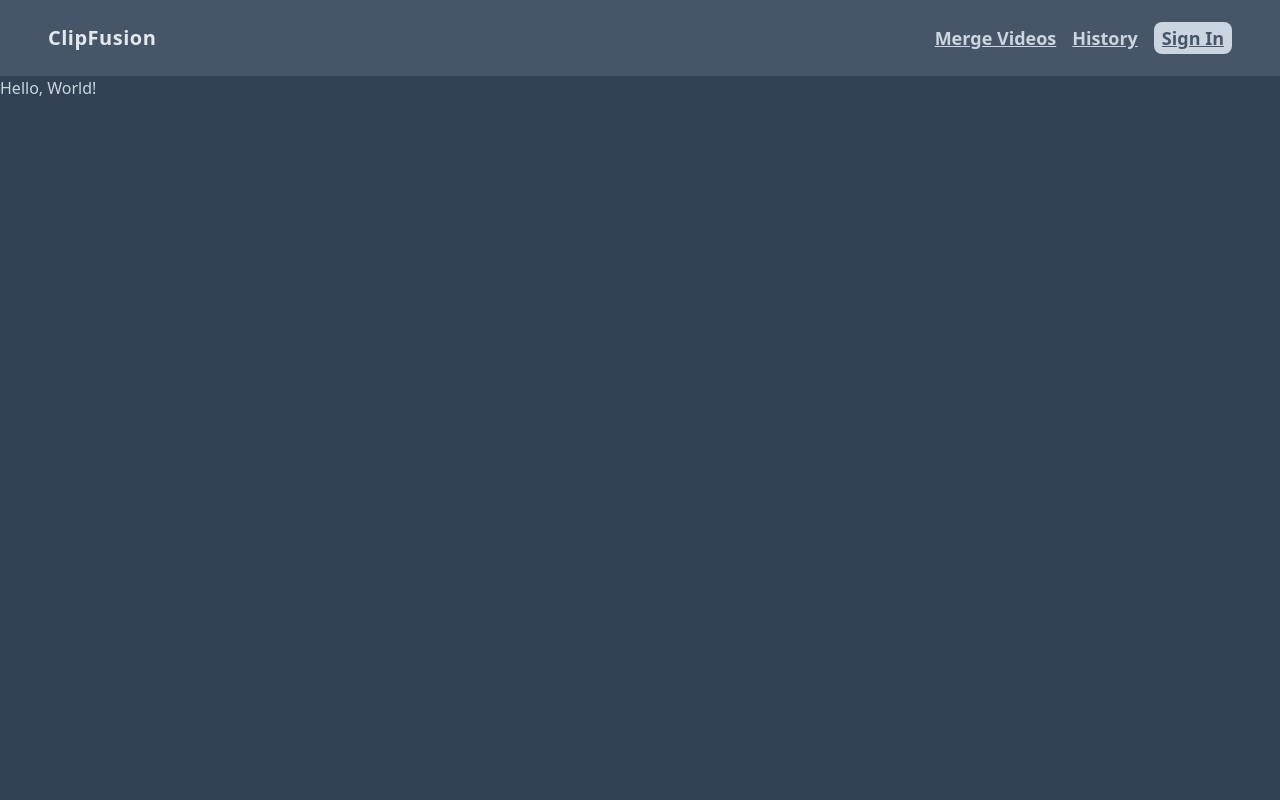
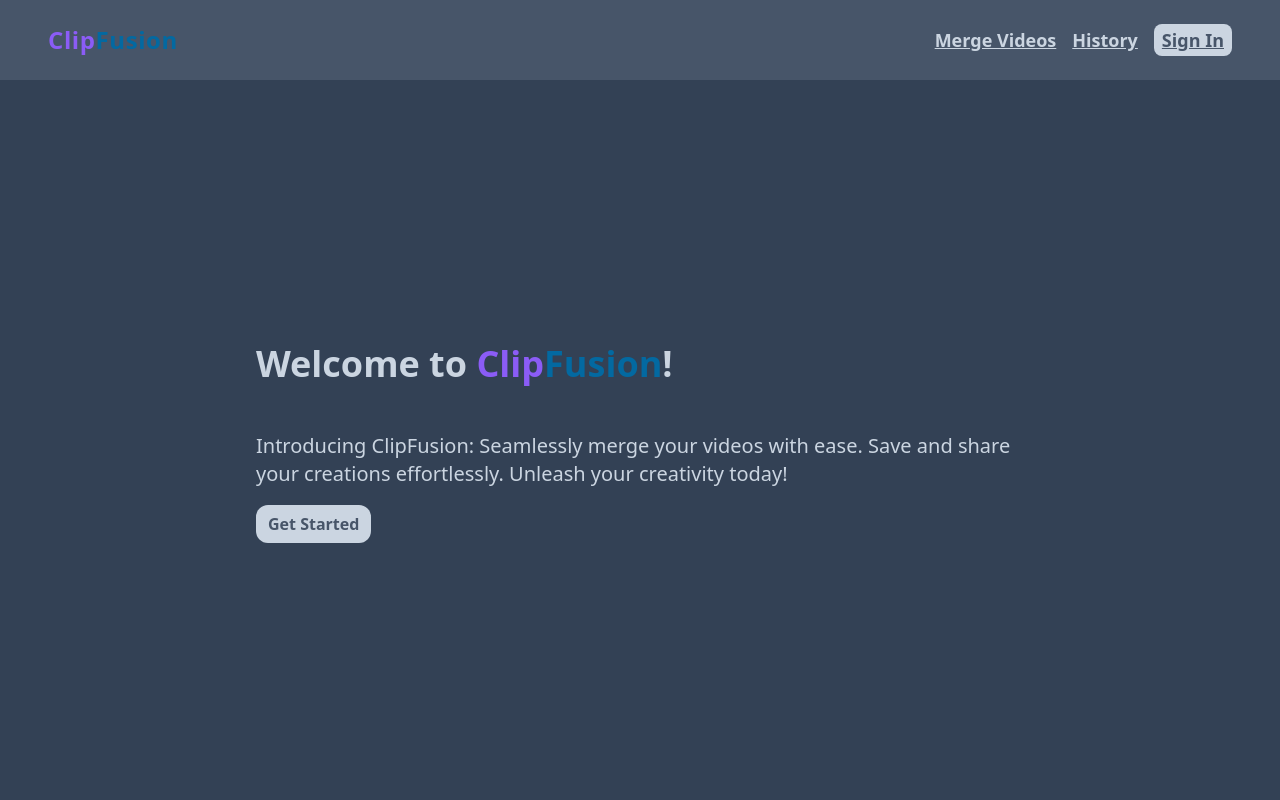
Before and after one commit to StivenF0/clipfusion, a Flask app: page / in a window 1280 px wide. Run offline with Flask 3, Linux system fonts and the light colour scheme.

Commit message:
Make index page design

```diff
--- a/templates/index.html
+++ b/templates/index.html
@@ -1,5 +1,17 @@
 {% extends "layout.html" %}
 
 {% block content %}
-  Hello, World!
+  <div class="absolute inset-0 flex flex-col items-center justify-center">
+    <div class="max-w-3xl w-full">
+      <h2 class="text-4xl font-bold pb-8">
+        Welcome to <span style="color: #8b5cf6;">Clip</span><span style="color: #0369a1;">Fusion</span>!
+      </h2>
+      <p class="text-xl pt-4 pb-6">
+        Introducing ClipFusion: Seamlessly merge your videos with ease. Save and share your creations effortlessly. Unleash your creativity today!
+      </p>
+      <a href="{{ url_for('video') }}" class="px-3 py-2 bg-slate-300 text-slate-600 rounded-xl font-semibold cursor-pointer">
+        Get Started
+      </a>
+    </div>
+  </div>
 {% endblock %}
--- a/templates/layout.html
+++ b/templates/layout.html
@@ -8,22 +8,20 @@
 </head>
 <body class="flex flex-col min-h-screen">
   <header class="flex items-center justify-between py-6 px-12 bg-slate-600">
-    <div class="text-slate-200 font-bold text-xl">
+    <div class="text-slate-200 font-bold text-2xl">
       <a class="tracking-wide" href="{{ url_for('index') }}">
-        ClipFusion
+        <span style="color: #8b5cf6;">Clip</span><span style="color: #0369a1;">Fusion</span>
       </a>
     </div>
     <div>
       <ul class="flex gap-4 text-slate-300 text-lg font-semibold underline">
         <li><a href="{{ url_for('video') }}">Merge Videos</a></li>
         <li><a href="#">History</a></li>
-
         <li><a class="px-2 py-1 bg-slate-300 text-slate-600 rounded-lg underline" href="#">Sign In</a></li>
-
       </ul>
     </div>
   </header>
-  <main class="flex-1 bg-slate-700 text-slate-300">
+  <main class="flex-1 bg-slate-700 text-slate-300 relative">
     {% block content %}{% endblock %}
   </main>
 </body>
```
